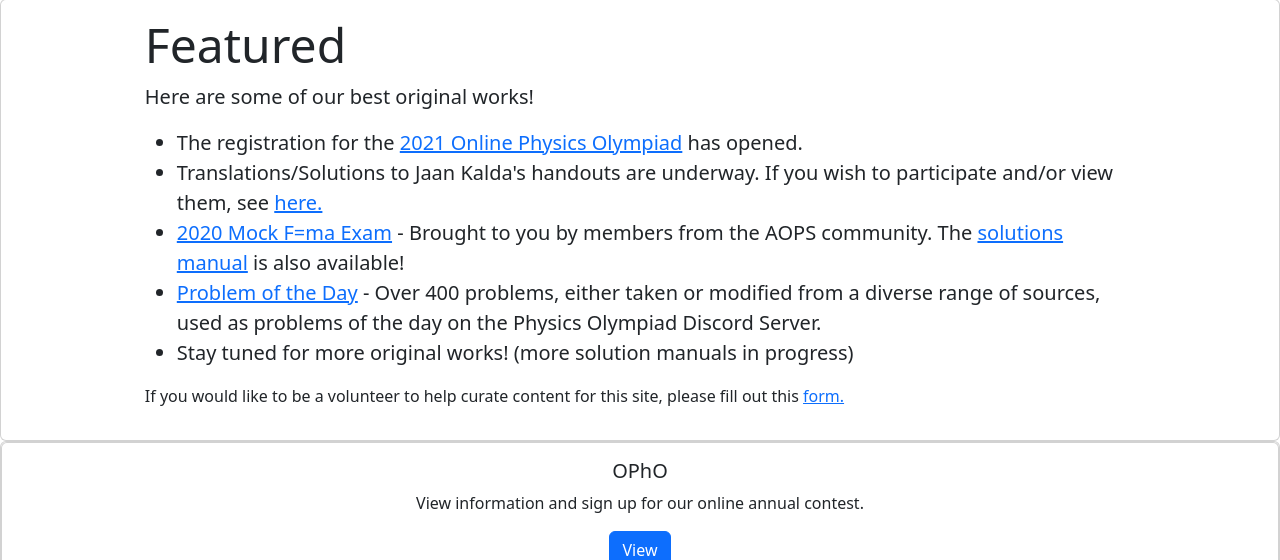
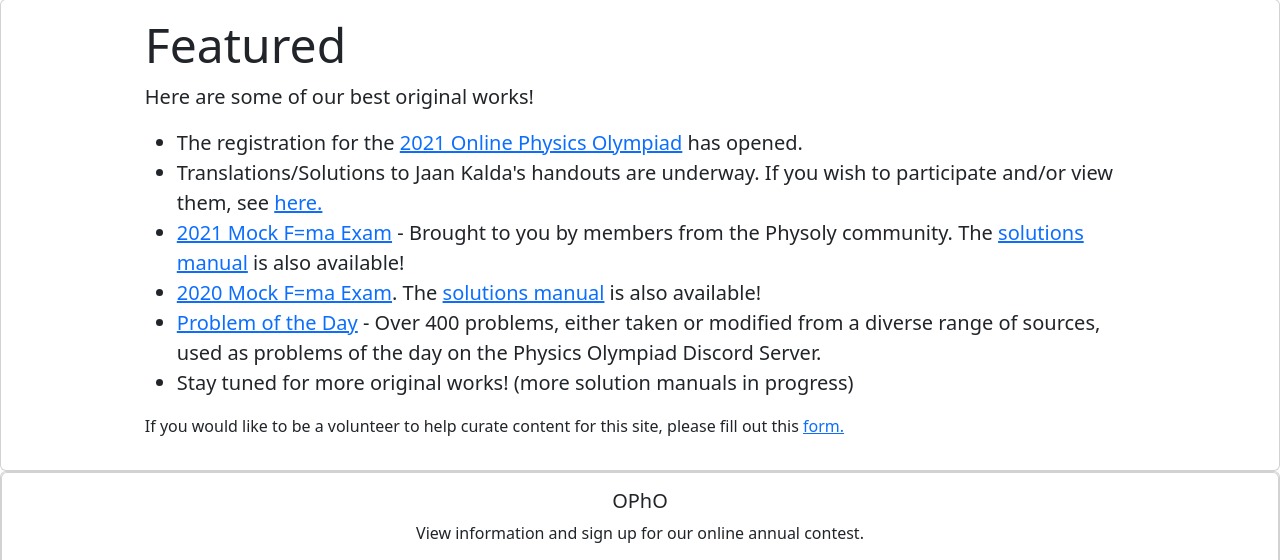
Before and after one commit to physoly/OPhO, a Python web app: template app/templates/home.html in a window 1280 px wide. Shown: the part 442-1002 px from the top of the page. Run offline with Jinja, Linux system fonts and the light colour scheme; the template is opened without the code that fills it, so the values that code supplies are empty; some libraries are stand-ins or nearby versions.

Commit message:
mock fma

```diff
--- a/app/templates/home.html
+++ b/app/templates/home.html
@@ -44,7 +44,8 @@
         <ul>
           <li class="lead">The registration for the <a href="https://opho.physoly.tech">2021 Online Physics Olympiad</a> has opened.</li>
           <li class="lead">Translations/Solutions to Jaan Kalda's handouts are underway. If you wish to participate and/or view them, see <a href="/kalda">here.</a></li>
-          <li class="lead"><a href="static/files/MockFMA-2020.pdf">2020 Mock F=ma Exam</a> - Brought to you by members from the AOPS community. The <a href="static/files/MockFMA-2020-S.pdf">solutions manual</a> is also available!</li>
+          <li class="lead"><a href="static/files/MockFMA-2021.pdf">2021 Mock F=ma Exam</a> - Brought to you by members from the Physoly community. The <a href="static/files/MockFMA-2021_sol.pdf">solutions manual</a> is also available!</li>
+          <li class="lead"><a href="static/files/MockFMA-2020.pdf">2020 Mock F=ma Exam</a>. The <a href="static/files/MockFMA-2020-S.pdf">solutions manual</a> is also available!</li>
           <li class="lead"><a href="/potd/">Problem of the Day</a> - Over 400 problems, either taken or modified from a diverse range of sources, used as problems of the day on the Physics Olympiad Discord Server.</li>
 
           <li class="lead">Stay tuned for more original works! (more solution manuals in progress)</li>
```
Also changed, not shown: 2 other files.
